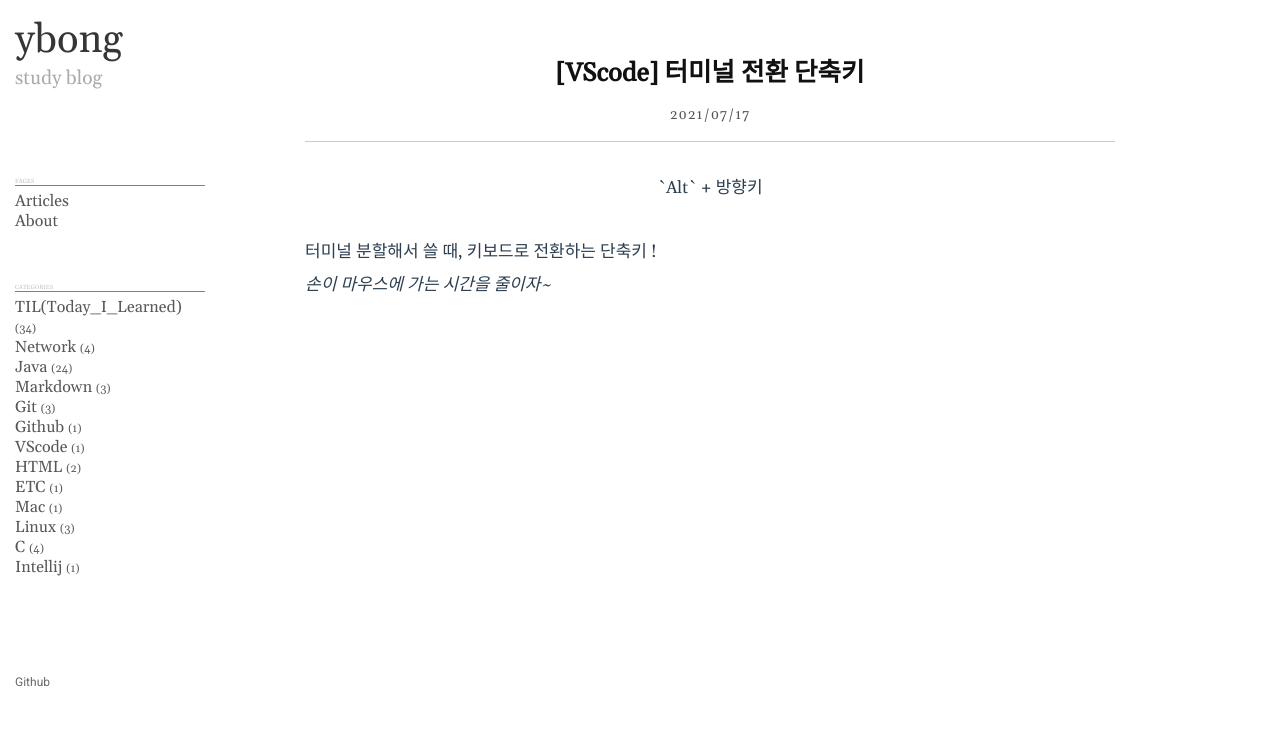
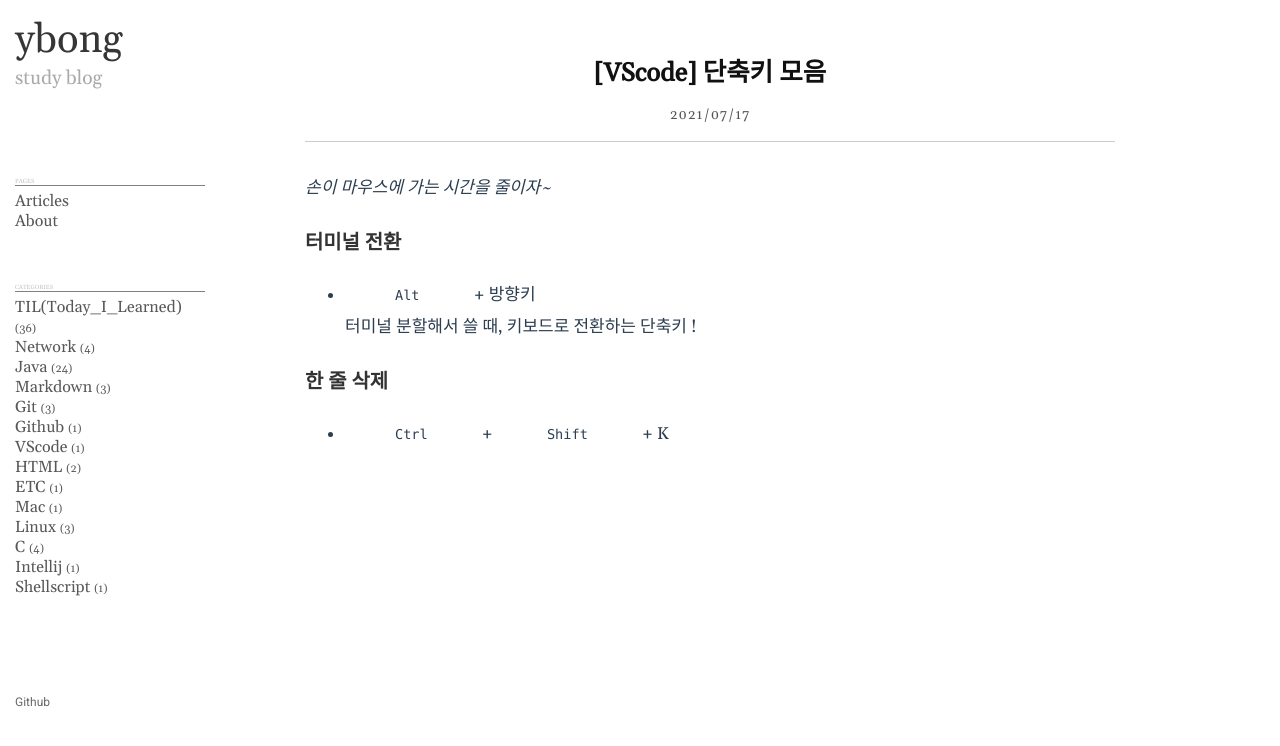
Before and after one commit to yeawonbong/yeawonbong.github.io, a Jekyll site: the page built from _posts/2021-07-07-[VScode] 터미널 전환.md, in a window 1280 px wide. Shown: the top 746 px of the page. Built offline with Jekyll 4.4.1, drawn with Linux system fonts in a browser that asks for light colours.

Commit message:
1027_post

```diff
--- a/_posts/2021-07-07-[VScode] 터미널 전환.md
+++ b/_posts/2021-07-07-[VScode] 터미널 전환.md
@@ -1,13 +1,16 @@
 ---
 layout: post
-title: "[VScode] 터미널 전환 단축키"
+title: "[VScode] 단축키 모음"
 date: 2021-07-17 23:44:00 +0900
 category: VScode
 ---
 
+*손이 마우스에 가는 시간을 줄이자~*
 
-<p style="text-align:center;"> `Alt` + 방향키</p>
+### 터미널 전환
+- `Alt` + 방향키
 <br/>
 터미널 분할해서 쓸 때, 키보드로 전환하는 단축키 ! <br/>
 
-*손이 마우스에 가는 시간을 줄이자~*
+### 한 줄 삭제
+- `Ctrl` + `Shift` + K
```
Also changed, not shown: _posts/2021-10-26-TIL.md (added, +19 -0 lines), _posts/2021-10-27-TIL.md (added, +22 -0 lines), _posts/2021-10-27-[Shellscript] 작성법 기록.md (added, +19 -0 lines).
